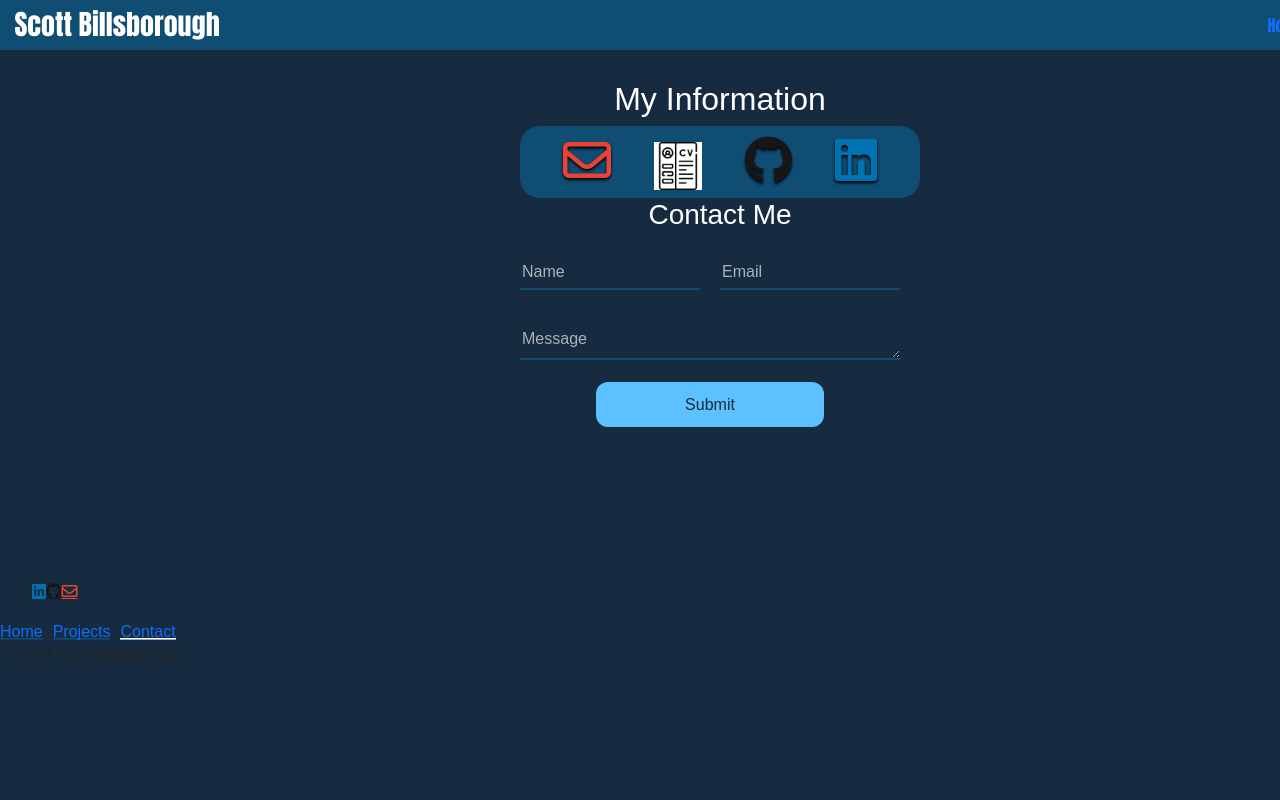
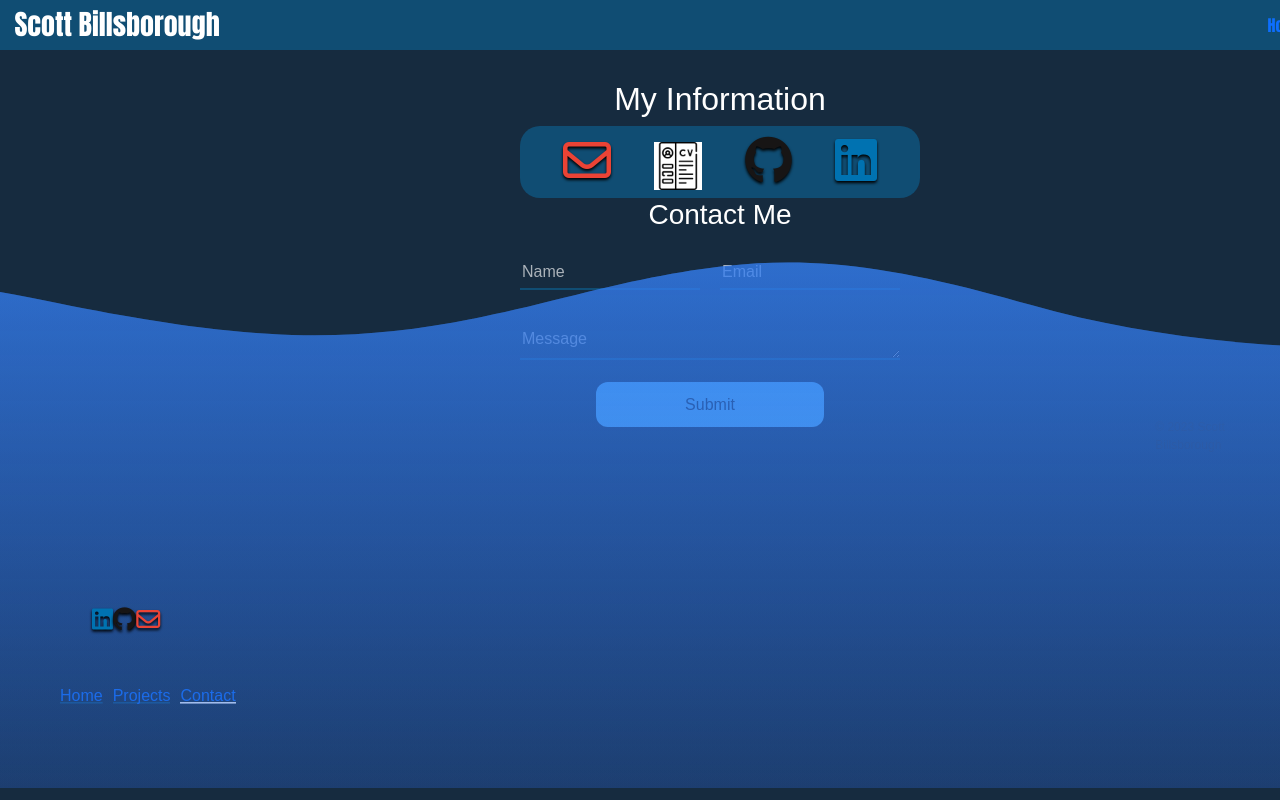
Before and after one commit to sbillsborough/react-portfolio, a React (Create React App) app in the folder react-portfolio/: page /#/contact in a window 1280 px wide. Shown: the top 800 px of the page. Built offline with nearby package versions, Linux system fonts and the light colour scheme; a web font is replaced by a local one.

Commit message:
added the svg so the footer is wavey

```diff
--- a/react-portfolio/src/index.css
+++ b/react-portfolio/src/index.css
@@ -378,6 +378,62 @@
 
 /* Footer styling */
 
+ul {
+  display: flex;
+  list-style: none;
+  padding: 0;
+  margin: 0;
+}
+
+.socials {
+  gap: 20px;
+}
+
+.socials a {
+  font-size: 24px;
+}
+
+.links {
+  gap: 10px;
+}
+
+.legal {
+  font-size: 12px;
+  margin: 0;
+}
+
+svg {
+  position: absolute;
+  top: 0;
+  left: 0;
+  width: 100%;
+  height: 100%;
+  transform: scaleY(3) scaleX(2.25);
+  transform-origin: bottom;
+  box-sizing: border-box;
+  display: block;
+  pointer-events: none;
+}
+
+footer {
+  position: fixed;
+  left: 0;
+  bottom: 12px;
+  display: flex;
+  width: 100%;
+  height: 370px;
+}
+
+section {
+  display: flex;
+  flex-direction: column;
+  justify-content: flex-end;
+  gap: 30px;
+  padding-bottom: 80px;
+  padding-left: 60px;
+  width: 100%;
+}
+
 /* .footer {
   border-top: 2px solid var(--borders);
   background: var(--background);
--- a/react-portfolio/src/pages/Footer.js
+++ b/react-portfolio/src/pages/Footer.js
@@ -3,15 +3,90 @@
 function Footer() {
   return (
     <footer>
-      <div className="background">
-        <svg></svg>
+      <div class="background">
+        <svg
+          version="1.1"
+          xmlns="http://www.w3.org/2000/svg"
+          xmlnsXlink="http://www.w3.org/1999/xlink"
+          x="0px"
+          y="0px"
+          width="100%"
+          height="100%"
+          viewBox="0 0 1600 900"
+        >
+          <defs>
+            <linearGradient id="bg" x2="0%" y2="100%">
+              <stop
+                offset="0%"
+                style={{ "stop-color": "rgba(53, 127, 242, 0.6)" }}
+              ></stop>
+              <stop
+                offset="100%"
+                style={{ "stop-color": "rgba(38, 89, 190, 0.06)" }}
+              ></stop>
+            </linearGradient>
+            <path
+              id="wave"
+              fill="url(#bg)"
+              d="M-363.852,502.589c0,0,236.988-41.997,505.475,0
+      s371.981,38.998,575.971,0s293.985-39.278,505.474,5.859s493.475,48.368,716.963-4.995v560.106H-363.852V502.589z"
+            />
+          </defs>
+          <g>
+            <use xlinkHref="#wave" opacity=".3">
+              <animateTransform
+                attributeName="transform"
+                attributeType="XML"
+                type="translate"
+                dur="8s"
+                calcMode="spline"
+                values="270 230; -334 180; 270 230"
+                keyTimes="0; .5; 1"
+                keySplines="0.42, 0, 0.58, 1.0;0.42, 0, 0.58, 1.0"
+                repeatCount="indefinite"
+              />
+            </use>
+            <use xlinkHref="#wave" opacity=".6">
+              <animateTransform
+                attributeName="transform"
+                attributeType="XML"
+                type="translate"
+                dur="6s"
+                calcMode="spline"
+                values="-270 230;243 220;-270 230"
+                keyTimes="0; .6; 1"
+                keySplines="0.42, 0, 0.58, 1.0;0.42, 0, 0.58, 1.0"
+                repeatCount="indefinite"
+              />
+            </use>
+            <use xlinkHref="#wave" opacty=".9">
+              <animateTransform
+                attributeName="transform"
+                attributeType="XML"
+                type="translate"
+                dur="4s"
+                calcMode="spline"
+                values="0 230;-140 200;0 230"
+                keyTimes="0; .4; 1"
+                keySplines="0.42, 0, 0.58, 1.0;0.42, 0, 0.58, 1.0"
+                repeatCount="indefinite"
+              />
+            </use>
+          </g>
+        </svg>
       </div>
       <section>
         <ul className="socials">
           <li>
-            <a class="fa-brands fa-linkedin"></a>
-            <a class="fa-brands fa-github"></a>
-            <a class="fa-regular fa-envelope"></a>
+            <a href="https://www.linkedin.com/in/scott-billsborough/">
+              <i className="fa-brands fa-linkedin"></i>
+            </a>
+            <a href="https://github.com/sbillsborough">
+              <i className="fa-brands fa-github"></i>
+            </a>
+            <a href="mailto:billsboroughscott@gmail.com">
+              <i className="fa-regular fa-envelope"></i>
+            </a>
           </li>
         </ul>
         <nav className="links">
```
